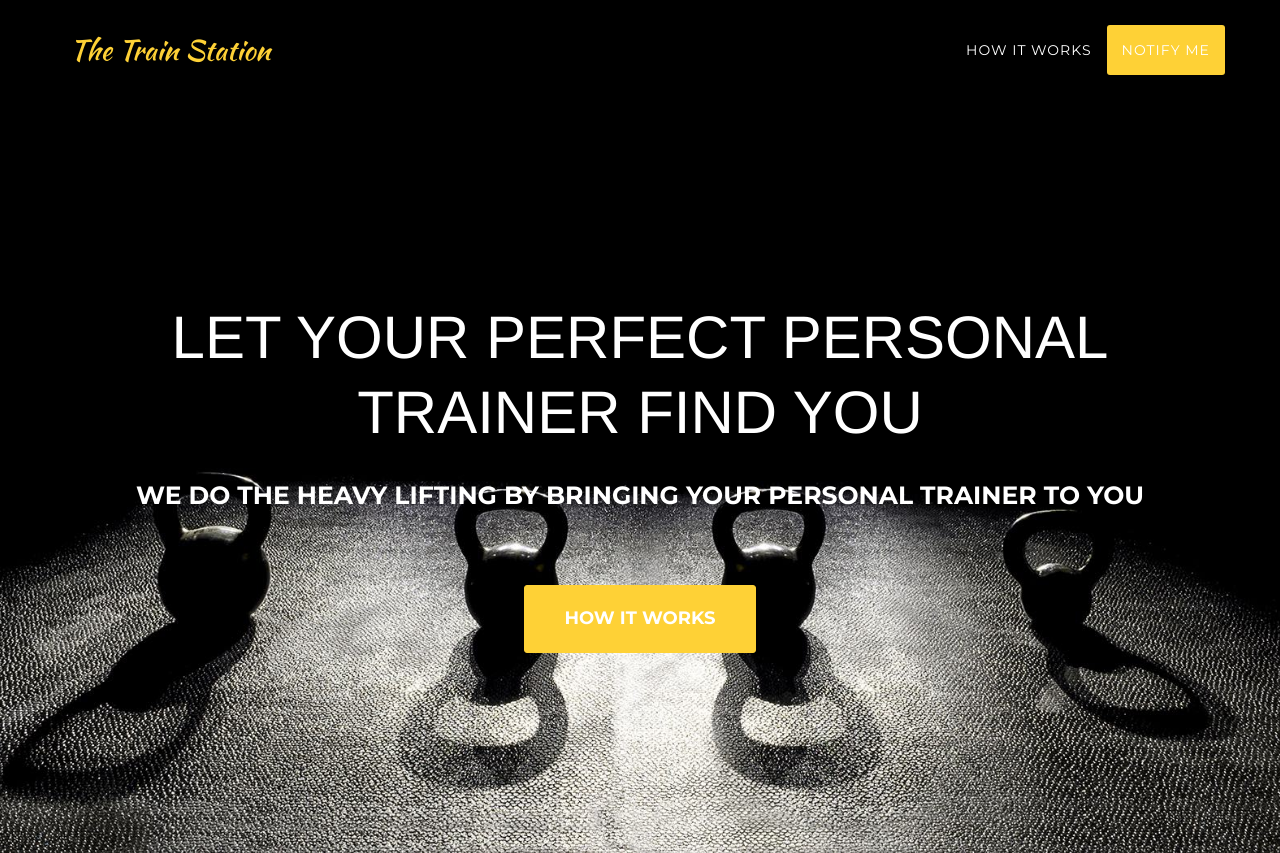
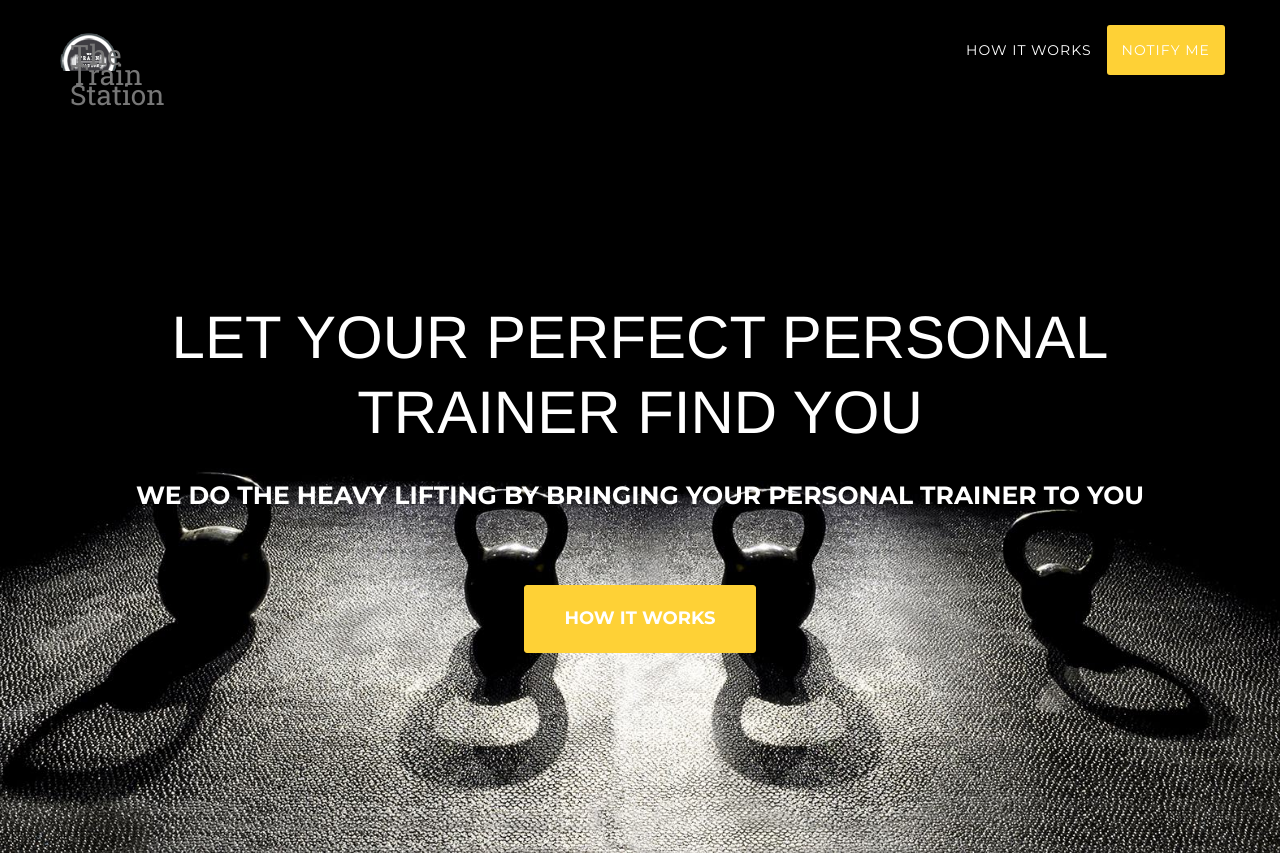
Before and after one commit to thetrainstation/thetrainstation.github.io, a plain HTML site: page thetrainstation/index.html in a window 1280 px wide. Shown: the top 853 px of the page. Drawn offline with nearby package versions, Linux system fonts and the light colour scheme; a web font is replaced by a local one.

Commit message:
Update agency.css

```diff
--- a/thetrainstation/css/agency.css
+++ b/thetrainstation/css/agency.css
@@ -170,8 +170,11 @@ fieldset[disabled] .btn-xl.active {
 }
 
 .navbar-default .navbar-brand {
-    color: #fed136;
-    font-family: "Kaushan Script", "Helvetica Neue", Helvetica, Arial, cursive
+width:80px;
+height:41px;
+background-image:url(https://github.com/thetrainstation/thetrainstation.github.io/blob/master/thetrainstation/img/TTS_logo_65x65.png);
+background-repeat:no-repeat;
+margin:5px 0 0 5px; /*better position*/
 }
 
 .navbar-default .navbar-brand:hover,
```
